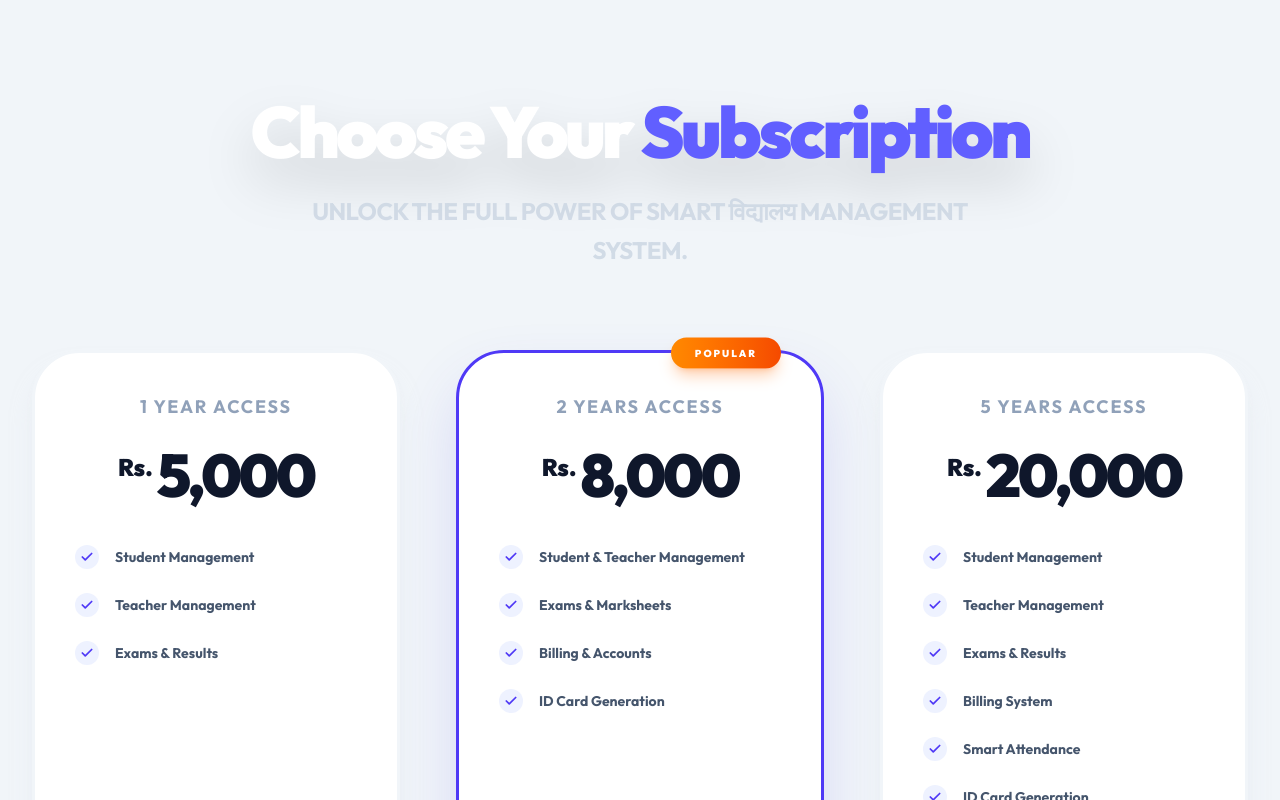
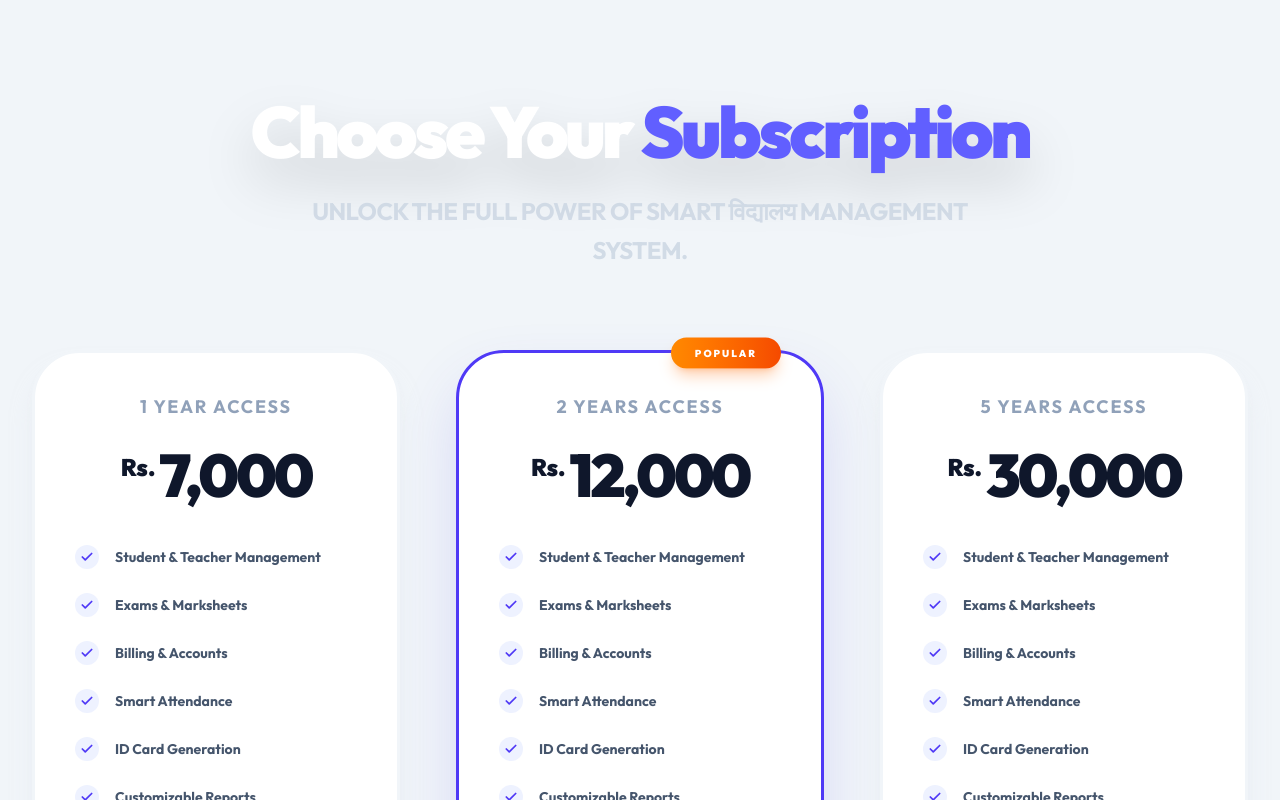
Before and after one commit to Rajbhusal999/rajschool-management, a React (Vite) app in the folder frontend/: page /subscription in a window 1280 px wide. Shown: the top 800 px of the page. Built offline with nearby package versions, Linux system fonts and the light colour scheme; no server answers.

Commit message:
update: subscription and pricing with new costs and unified features

```diff
--- a/frontend/src/pages/Pricing.jsx
+++ b/frontend/src/pages/Pricing.jsx
@@ -44,38 +44,31 @@ const PricingCard = ({ plan, price, features, isPopular, onSelect }) => (
 );
 
 const Pricing = () => {
+    const commonFeatures = [
+        "Student & Teacher Management",
+        "Exams & Marksheets",
+        "Billing & Accounts",
+        "Smart Attendance",
+        "ID Card Generation",
+        "Customizable Reports"
+    ];
+
     const plans = [
         {
             plan: "1 Year Access",
-            price: "5,000",
-            features: [
-                "Student Management",
-                "Teacher Management",
-                "Exams & Results"
-            ]
+            price: "7,000",
+            features: commonFeatures
         },
         {
             plan: "2 Years Access",
-            price: "8,000",
+            price: "12,000",
             isPopular: true,
-            features: [
-                "Student & Teacher Management",
-                "Exams & Marksheets",
-                "Billing & Accounts",
-                "ID Card Generation"
-            ]
+            features: commonFeatures
         },
         {
             plan: "5 Years Access",
-            price: "20,000",
-            features: [
-                "Student Management",
-                "Teacher Management",
-                "Exams & Results",
-                "Billing System",
-                "Smart Attendance",
-                "ID Card Generation"
-            ]
+            price: "30,000",
+            features: commonFeatures
         }
     ];
 
--- a/frontend/src/pages/Subscription.jsx
+++ b/frontend/src/pages/Subscription.jsx
@@ -73,38 +73,31 @@ const Subscription = () => {
         checkAccess();
     }, [navigate]);
 
+    const commonFeatures = [
+        "Student & Teacher Management",
+        "Exams & Marksheets",
+        "Billing & Accounts",
+        "Smart Attendance",
+        "ID Card Generation",
+        "Customizable Reports"
+    ];
+
     const plans = [
         {
             plan: "1 Year Access",
-            price: "5,000",
-            features: [
-                "Student Management",
-                "Teacher Management",
-                "Exams & Results"
-            ]
+            price: "7,000",
+            features: commonFeatures
         },
         {
             plan: "2 Years Access",
-            price: "8,000",
+            price: "12,000",
             isPopular: true,
-            features: [
-                "Student & Teacher Management",
-                "Exams & Marksheets",
-                "Billing & Accounts",
-                "ID Card Generation"
-            ]
+            features: commonFeatures
         },
         {
             plan: "5 Years Access",
-            price: "20,000",
-            features: [
-                "Student Management",
-                "Teacher Management",
-                "Exams & Results",
-                "Billing System",
-                "Smart Attendance",
-                "ID Card Generation"
-            ]
+            price: "30,000",
+            features: commonFeatures
         }
     ];
 
```
